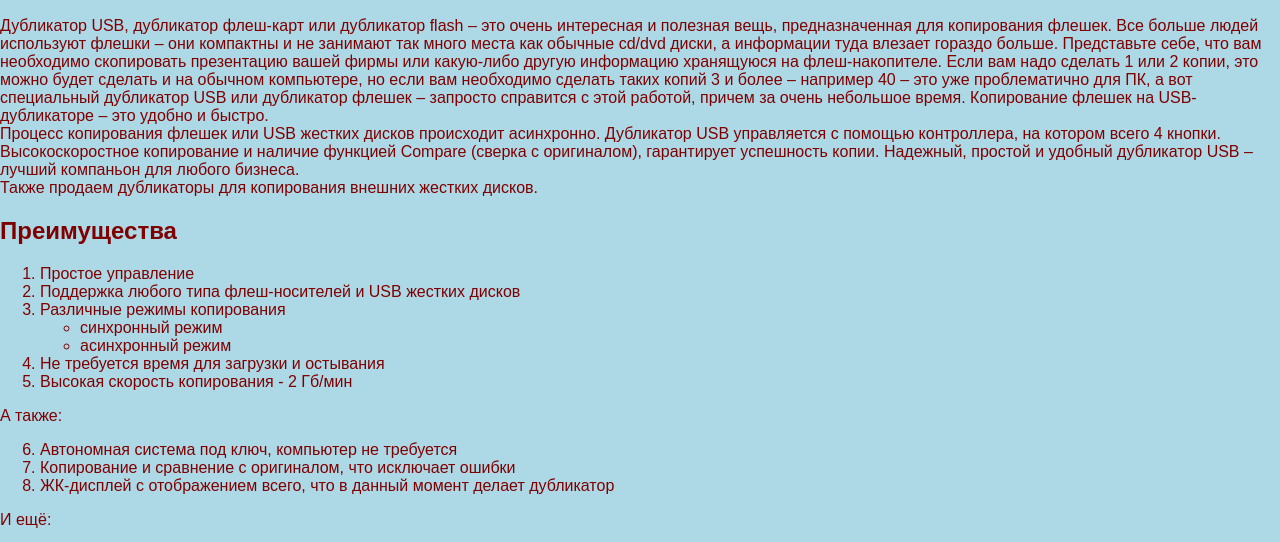
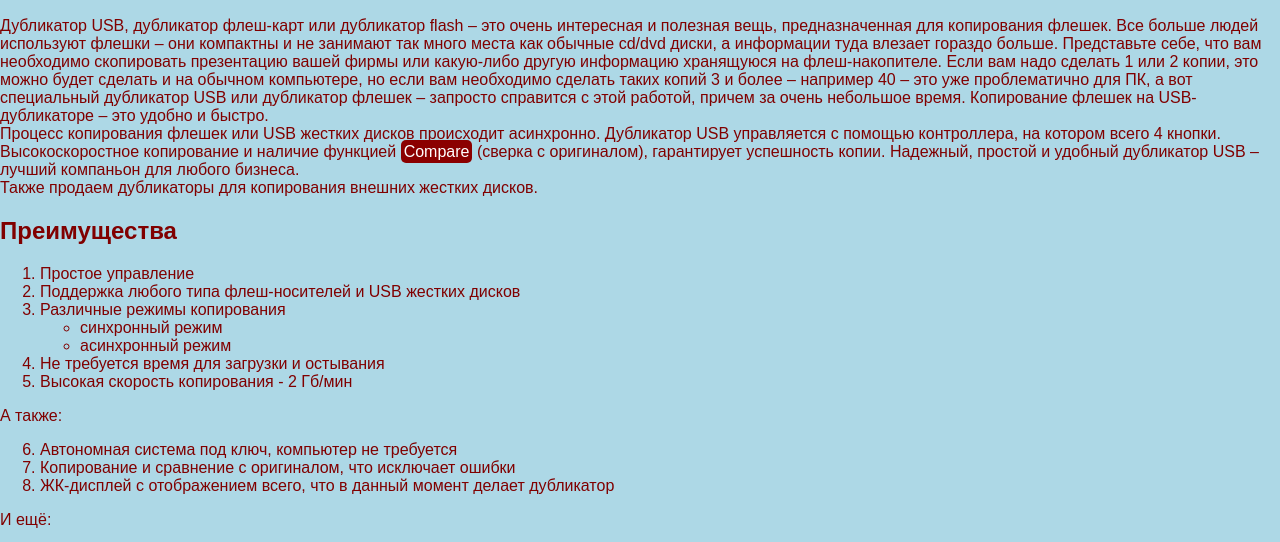
Before and after one commit to Icarrycharlie/web-front-labs, a plain HTML site: page lab2/usb.html in a window 1280 px wide. Shown: the part 179-721 px from the top of the page. Drawn offline with Linux system fonts and the light colour scheme.

Commit message:
Выделение слова Compare

```diff
--- a/lab2/usb.html
+++ b/lab2/usb.html
@@ -36,7 +36,7 @@
                  Процесс копирования флешек или USB жестких дисков
                  происходит асинхронно. Дубликатор USB управляется с помощью
                  контроллера, на котором всего 4 кнопки. Высокоскоростное
-                 копирование и наличие функцией Compare (сверка с оригиналом),
+                 копирование и наличие функцией <span title="патентованная технология" style="color: white; background-color: darkred; padding: 3px; border-radius: 5px;">Compare</span> (сверка с оригиналом),
                  гарантирует успешность копии. Надежный, простой и удобный
                  дубликатор USB &ndash; лучший компаньон для любого бизнеса.
              </div>
```
